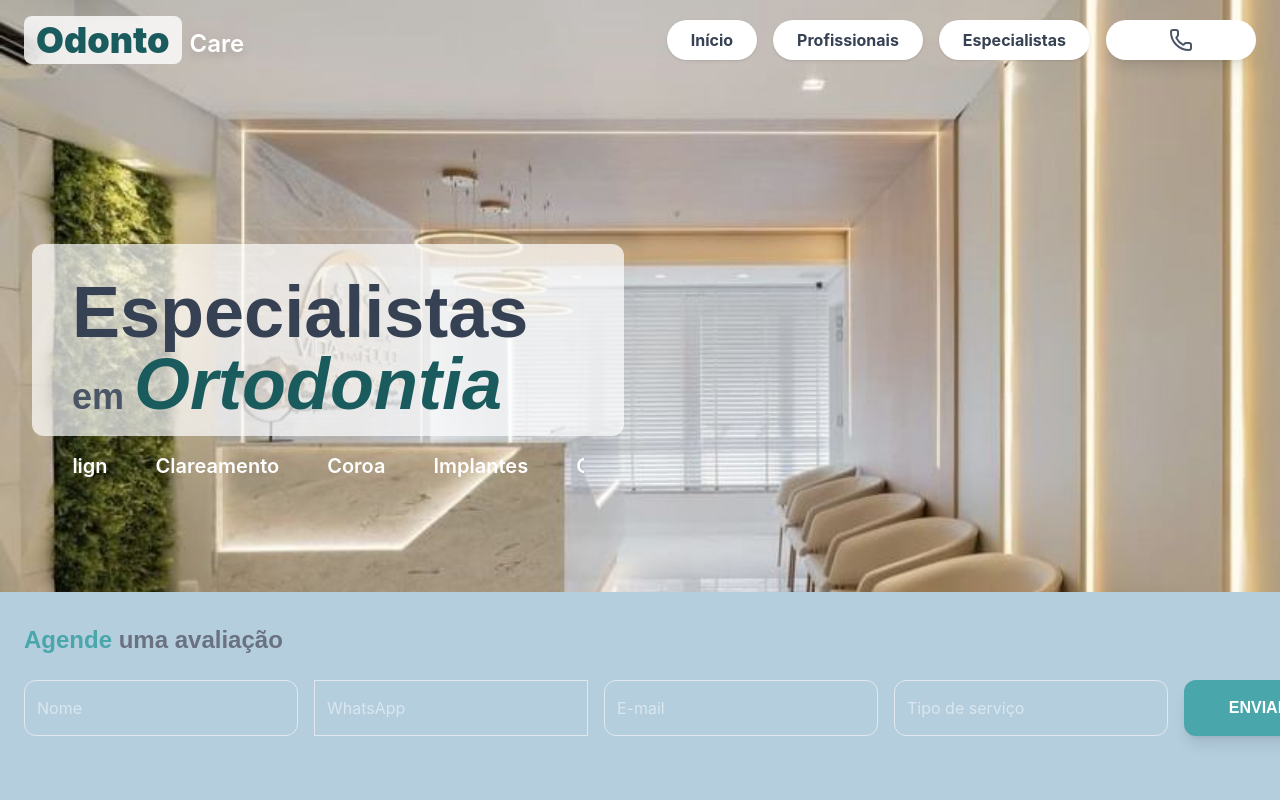
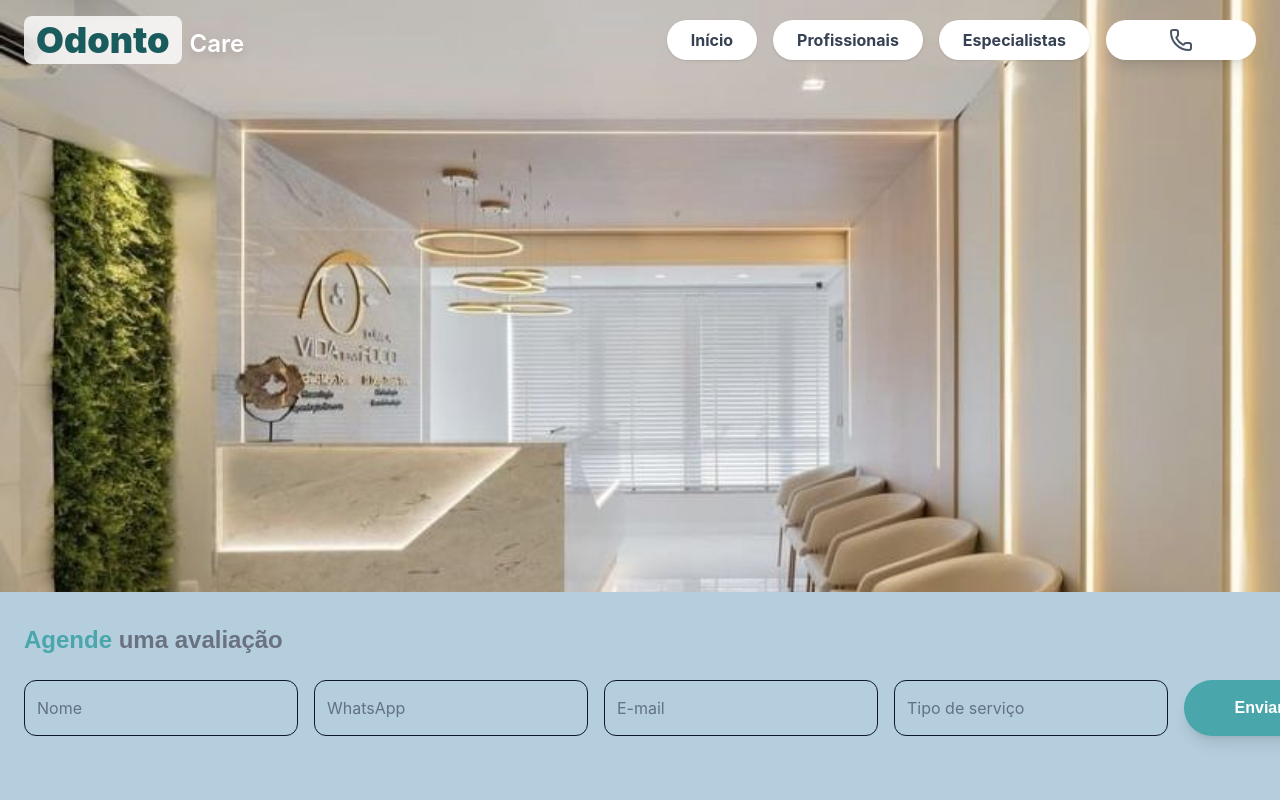
Before and after one commit to Aline12Lima/OralCare, a React (Vite) app: page / in a window 1280 px wide. Shown: the top 800 px of the page. Built offline with nearby package versions, Linux system fonts and the light colour scheme.

Commit message:
teste submit

```diff
--- a/src/components/sections/Hero.tsx
+++ b/src/components/sections/Hero.tsx
@@ -3,16 +3,6 @@ import { Button } from "../common/Button";
 import heroBg from "../../assets/images/heroBg.jpg";
 
 export const Hero = () => {
-  const specialties = [
-    "Ortodontia",
-    "Invisalign",
-    "Clareamento",
-    "Coroa",
-    "Implantes",
-    "Odontopediatria",
-    "Próteses",
-  ];
-
   const [form, setForm] = useState({
     nome: "",
     telefone: "",
@@ -20,168 +10,72 @@ export const Hero = () => {
     servico: "",
   });
 
-  const [status, setStatus] = useState<
-    "idle" | "loading" | "success" | "error"
-  >("idle");
-  const [msg, setMsg] = useState("");
-
   const handleChange = (e: React.ChangeEvent<HTMLInputElement>) => {
     const { name, value } = e.target;
     setForm((prev) => ({ ...prev, [name]: value }));
   };
 
-  const handleSubmit = async (e: React.FormEvent) => {
-    e.preventDefault();
-    setStatus("loading");
-    setMsg("");
-
-    const API_URL = import.meta.env.VITE_API_URL;
-
-    try {
-      const res = await fetch(`${API_URL}/send`, {
-        method: "POST",
-        headers: { "Content-Type": "application/json" },
-        body: JSON.stringify(form),
-      });
-
-      const data = await res.json();
-
-      if (!res.ok || data.status !== "sucesso") {
-        throw new Error(data?.mensagem || "Erro ao enviar");
-      }
-
-      setStatus("success");
-      setMsg("Enviado com sucesso! Em breve entraremos em contato.");
-      setForm({ nome: "", telefone: "", email: "", servico: "" });
-    } catch (err) {
-      console.error(err);
-      setStatus("error");
-      setMsg("Erro de conexão com o servidor.");
-    } finally {
-      setTimeout(() => setStatus("idle"), 3000);
-    }
-  };
-
   return (
     <section id="home" className="w-full">
       <div className="relative min-h-[103vh] w-full -mt-24 overflow-hidden">
-        {/* BACKGROUND DE VÍDEO */}
+        {/* BACKGROUND */}
         <div className="absolute inset-0 z-0 -translate-y-28">
           <img src={heroBg} className="w-full h-full object-cover object-top" />
         </div>
 
-        {/* CONTEÚDO SUPERIOR */}
-        <div className="absolute top-65 py-8 px-10 left-8 h-[24vh] rounded-xl rounded-br-xl lg:left-8 z-20 bg-white/70">
-          <h1 className="text-gray-700   text-6xl lg:text-8xl xl:text-7xl font-black mb-8">
-            Especialistas <br></br>
-            <span className="text-4xl text-gray-600"> em </span>{" "}
-            <span className="italic text-primary  ">Ortodontia</span>
-          </h1>
-
-          <div className="overflow-hidden w-full max-w-lg">
-            <div className="flex animate-scroll gap-12 whitespace-nowrap">
-              {specialties.concat(specialties).map((spec, index) => (
-                <span
-                  key={index}
-                  className="text-white font-semibold text-lg lg:text-xl"
-                >
-                  {spec}
-                </span>
-              ))}
-            </div>
-          </div>
-        </div>
-
         {/* FAIXA DE AGENDAMENTO */}
-        <div className="absolute bottom-0  w-full bg-cleam py-18 lg:py-8 z-20">
+        <div className="absolute bottom-0 w-full bg-cleam py-8 z-20">
           <div className="max-w-7xl mx-auto px-6 flex flex-col gap-6">
-            <h2 className="text-gray-500 font-display text-2xl ">
-              <span className="text-secondary"> Agende </span> uma avaliação
+            <h2 className="text-gray-500 text-2xl">
+              <span className="text-secondary">Agende</span> uma avaliação
             </h2>
 
-            {/* FORMULÁRIO */}
+            {/* FORM TESTE -1 */}
             <form
               onSubmit={(e) => {
                 e.preventDefault();
                 alert("SUBMIT FUNCIONOU");
               }}
-              className="flex flex-wrap w-full lg:flex-nowrap gap-2 lg:gap-4 mb-10"
+              className="flex flex-wrap w-full lg:flex-nowrap gap-4 mb-10"
             >
               <input
                 name="nome"
                 value={form.nome}
                 onChange={handleChange}
-                type="text"
                 placeholder="Nome"
-                className="flex-1 p-3 rounded-xl  border border-slate-200 outline-none focus:border-secondary text-white"
-                required
+                className="flex-1 p-3 rounded-xl border"
               />
               <input
                 name="telefone"
                 value={form.telefone}
                 onChange={handleChange}
-                type="tel"
                 placeholder="WhatsApp"
-                className="flex-1 p-3 rrounded-xl  border border-slate-200 outline-none focus:border-secondary text-white"
-                required
+                className="flex-1 p-3 rounded-xl border"
               />
               <input
                 name="email"
                 value={form.email}
                 onChange={handleChange}
-                type="email"
                 placeholder="E-mail"
-                className="flex-1 p-3 rounded-xl  border border-slate-200 outline-none focus:border-secondary text-white"
-                required
+                className="flex-1 p-3 rounded-xl border"
               />
               <input
                 name="servico"
                 value={form.servico}
                 onChange={handleChange}
-                type="text"
                 placeholder="Tipo de serviço"
-                className="flex-1 p-3 rounded-xl  border border-slate-200 outline-none focus:border-secondary text-white"
-                required
+                className="flex-1 p-3 rounded-xl border"
               />
+
               <Button
                 type="submit"
-                disabled={status === "loading" || status === "success"}
-                className="w-sm !py-4 rounded-xl uppercase font-black bg-secondary text-white hover:bg-secondary/90 transition-all disabled:opacity-60"
+                className="px-8 py-4 bg-secondary text-white"
               >
-                {status === "loading"
-                  ? "Enviando..."
-                  : status === "success"
-                    ? "Enviado com sucesso!"
-                    : "Enviar"}
+                Enviar
               </Button>
             </form>
-
-            {/* FEEDBACK */}
-            {status !== "idle" && (
-              <p className="text-sm">
-                {status === "success" ? (
-                  <span className="text-green-700">{msg}</span>
-                ) : status === "error" ? (
-                  <span className="text-red-700">{msg}</span>
-                ) : null}
-              </p>
-            )}
           </div>
         </div>
-
-        {/* ANIMAÇÃO DO CARROSSEL */}
-        <style>
-          {`
-            @keyframes scroll {
-              0% { transform: translateX(0); }
-              100% { transform: translateX(-50%); }
-            }
-            .animate-scroll {
-              display: inline-flex;
-              animation: scroll 20s linear infinite;
-            }
-          `}
-        </style>
       </div>
     </section>
   );
```
